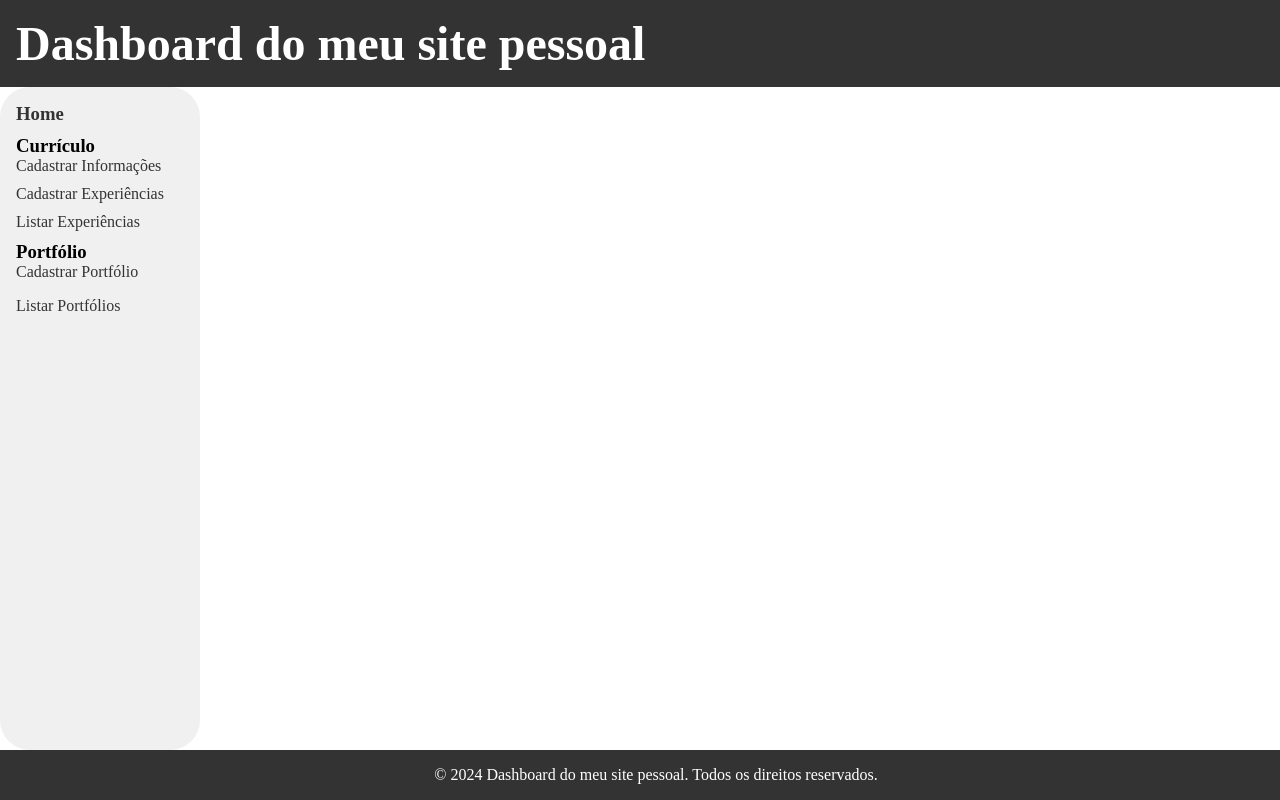
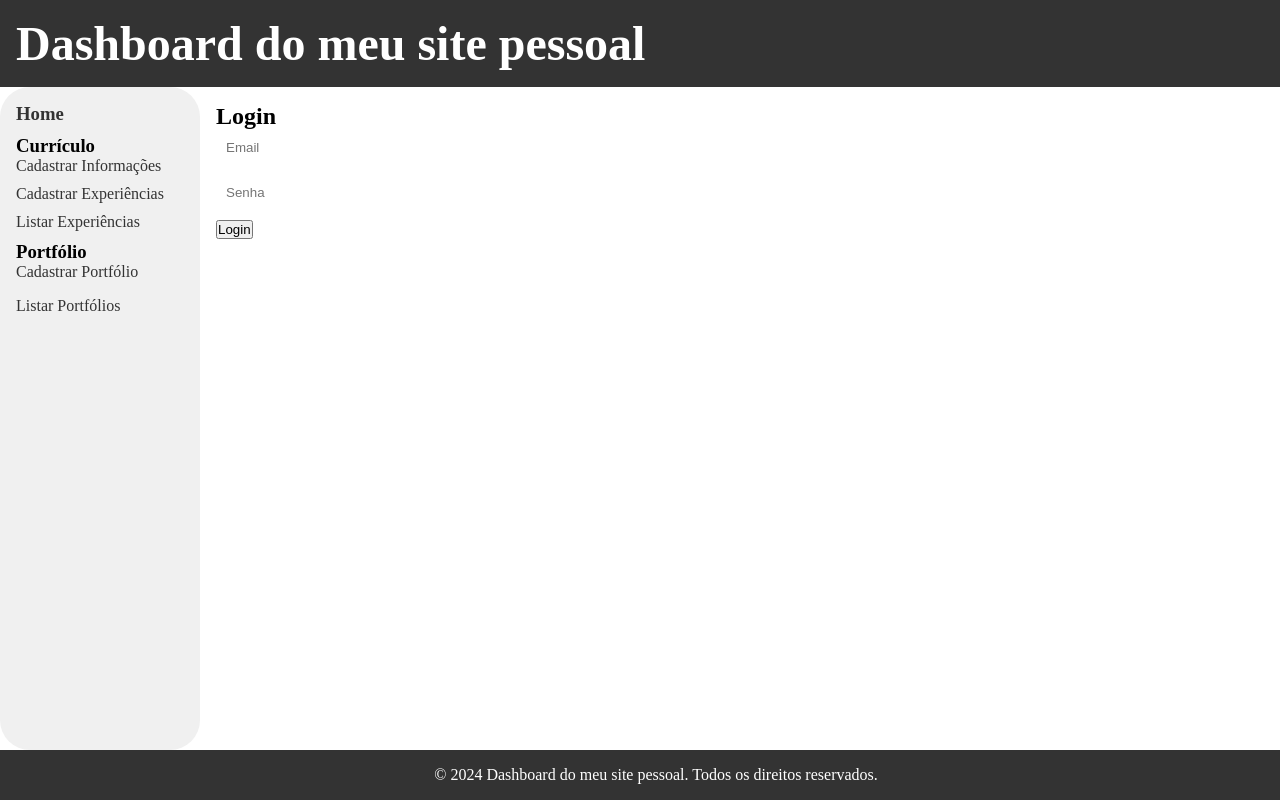
Before and after one commit to Lindembergsf2/dashboard-ts, a React (Vite) app: page /login in a window 1280 px wide. Shown: the top 800 px of the page. Built offline with nearby package versions, Linux system fonts and the light colour scheme.

Commit message:
Added: Login page

```diff
--- a/src/App.tsx
+++ b/src/App.tsx
@@ -11,6 +11,7 @@ import CadastrarExperiencias from './pages/curriculo/Cadastrarexperiencias';
 import ListarPortfolio from './pages/portfolio/ListaPortfolio';
 import ListarExperiencia from './pages/curriculo/ListarExperiencia/ListarExperiencia';
 import CadastrarPortfolio from './pages/portfolio/CadastrarPortfolio';
+import Login from './pages/Login/Login';
 
 const App: React.FC = () => {
 
@@ -20,6 +21,7 @@ const App: React.FC = () => {
         <Layout>
           <Routes>
             <Route path='/' element={<Home />} />
+            <Route path='/login' element={<Login />} />
             <Route path='/curriculo/informacoes/cadastro' element={<CadastrarInformacoes />} />
             <Route path='/curriculo/experiencias/cadastro' element={<CadastrarExperiencias />} />
             <Route path='/curriculo/experiencias/lista' element={<ListarExperiencia />} />
--- /dev/null
+++ b/src/pages/Login/Login.tsx
@@ -0,0 +1,77 @@
+import React from "react";
+
+import styles from './Login.module.css';
+
+import { Formik, Form } from "formik";
+import * as Yup from 'yup';
+import Input from "../../components/forms/Input";
+
+interface LoginValues {
+    email: string;
+    password: string;
+}
+
+const initialValues = {
+    email: "",
+    password: "",
+};
+
+const validationSchema = Yup.object().shape({
+    email: Yup.string()
+        .email("Email inválido")
+        .required("Email obrigatório"),
+    password: Yup.string()
+        .min(6, "Senha deve ter pelo menos 6 caracteres")
+        .required("Senha obrigatória"),
+});
+
+const Login : React.FC = () => {
+
+    const onSubmit = async (values: LoginValues) => {
+        try {
+            //Lógica de login
+            console.log({ values });
+        } catch (error) {
+            console.log('Erro ao logar:', error);
+        };
+    };
+
+    return (
+        <div className={styles.loginWrapper}>
+            <div className={styles.formWapper}>
+
+                <Formik
+                    initialValues={initialValues}
+                    validationSchema={validationSchema}
+                    onSubmit={onSubmit}>
+                    {({ errors, touched }) => (
+                        <Form className={styles.form}>
+                            <h2 className={styles.title}>Login</h2>
+                            <Input
+                                placeholder="Email"
+                                name="email"
+                                type="email"
+                                errors={errors.email}
+                                touched={touched.email}
+                            />
+                            <Input
+                                placeholder="Senha"
+                                name="password"
+                                type="password"
+                                errors={errors.password}
+                                touched={touched.password}
+                            />
+                            <button type="submit" className={styles.button}>
+                                Login
+                            </button>
+                        </Form>
+                    )}
+                </Formik>
+
+            </div>
+
+        </div>
+    )
+};
+
+export default Login;
```
Also changed, not shown: src/pages/Login/Login.module.css (added), src/pages/Login/index.ts (added).
